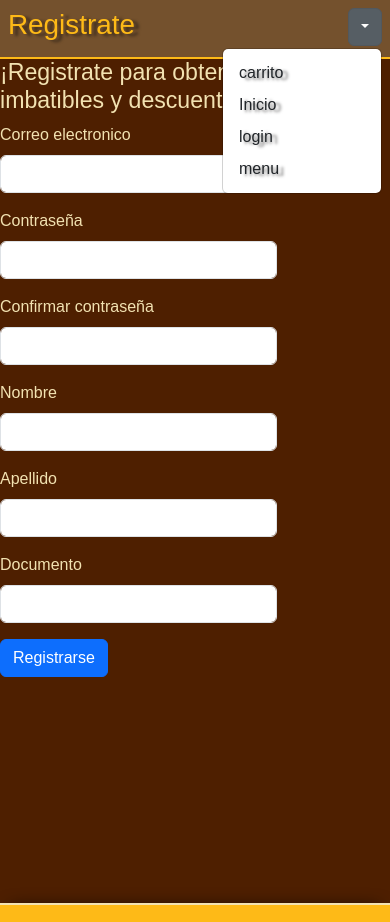
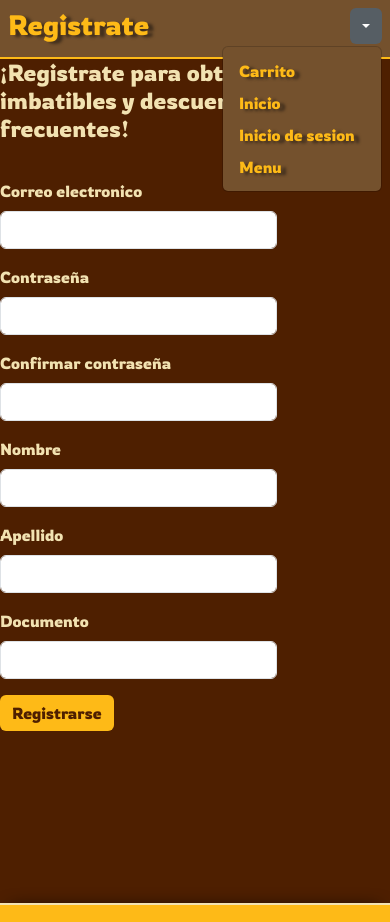
Before and after one commit to GinoTesta10/ENTREGA-NRO-2, a plain HTML site: page html/register.html in a window 390 px wide. Both pictures are taken after a click on the button 365 px from the left and 27 px from the top of the page. Shown: the top 922 px of the page. Drawn offline with nearby package versions, Linux system fonts and the light colour scheme.

Commit message:
Actualizacion del "register.html" en CSS

```diff
--- a/html/register.html
+++ b/html/register.html
@@ -17,6 +17,12 @@
       crossorigin="anonymous"
     />
     <link rel="stylesheet" href="../styles/styles.css" />
+    <link rel="preconnect" href="https://fonts.googleapis.com" />
+    <link rel="preconnect" href="https://fonts.gstatic.com" crossorigin />
+    <link
+      href="https://fonts.googleapis.com/css2?family=DM+Sans:ital,opsz,wght@0,9..40,100..1000;1,9..40,100..1000&family=Rowdies:wght@300;400;700&display=swap"
+      rel="stylesheet"
+    />
     <title>Registro</title>
   </head>
   <body>
@@ -47,24 +53,32 @@
           <div class="p-2 flex-shrink-1">
             <div class="dropdown menu-burguer-movile">
               <button
-                class="btn btn-secondary dropdown-toggle"
+                class="btn btn-secondary dropdown-toggle button-menu"
                 type="button"
                 data-bs-toggle="dropdown"
                 aria-expanded="false"
               ></button>
-              <ul class="dropdown-menu">
+              <ul class="dropdown-menu drop-menu">
                 <li>
-                  <a class="dropdown-item" href="../html/carrito.html"
-                    >carrito</a
+                  <a
+                    class="dropdown-item items-drop"
+                    href="../html/carrito.html"
+                    >Carrito</a
                   >
-                  <a class="dropdown-item" href="../html/home.html">Inicio</a>
+                  <a class="dropdown-item items-drop" href="../html/home.html"
+                    >Inicio</a
+                  >
                 </li>
                 <li>
-                  <a class="dropdown-item" href="../html/login.html">login</a>
+                  <a class="dropdown-item items-drop" href="../html/login.html"
+                    >Inicio de sesion</a
+                  >
                 </li>
 
                 <li>
-                  <a class="dropdown-item" href="../html/menu.html">menu</a>
+                  <a class="dropdown-item items-drop" href="../html/menu.html"
+                    >Menu</a
+                  >
                 </li>
               </ul>
             </div>
@@ -107,7 +121,9 @@
           </div>
 
           <div class="col-12">
-            <button type="submit" class="btn btn-primary">Registrarse</button>
+            <button type="submit" class="btn btn-primary button-card-register">
+              Registrarse
+            </button>
           </div>
         </form>
         <!-- FORMULARIO -->
--- a/styles/styles.css
+++ b/styles/styles.css
@@ -52,14 +52,6 @@
   color: #feba17;
   border: none;
 }
-
-/* MAQUETADO GLOBAL */
-/* MAQUETADO GLOBAL */
-/* MAQUETADO GLOBAL */
-
-/* HOME.HTML STYLES */
-/* HOME.HTML STYLES */
-/* HOME.HTML STYLES */
 .button-menu {
   color: #feba17;
   background-color: #4e1f00;
@@ -72,6 +64,14 @@
 .items-drop {
   color: #feba17;
 }
+
+/* MAQUETADO GLOBAL */
+/* MAQUETADO GLOBAL */
+/* MAQUETADO GLOBAL */
+
+/* HOME.HTML STYLES */
+/* HOME.HTML STYLES */
+/* HOME.HTML STYLES */
 
 .card-bio {
   border: none;
@@ -127,6 +127,16 @@
 }
 .form-register {
   width: 75%;
+  margin-top: 20px;
+}
+.button-card-register {
+  background-color: #feba17;
+  color: #4e1f00;
+  border: none;
+}
+.button-card-register:hover {
+  background-color: #f2e2b1;
+  color: #4e1f00;
 }
 /* REGISTRO.HTML STYLE */
 /* REGISTRO.HTML STYLE */
```
